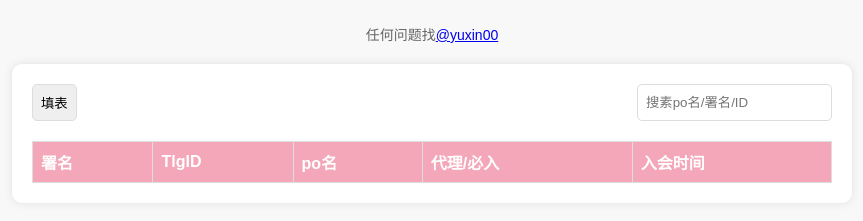
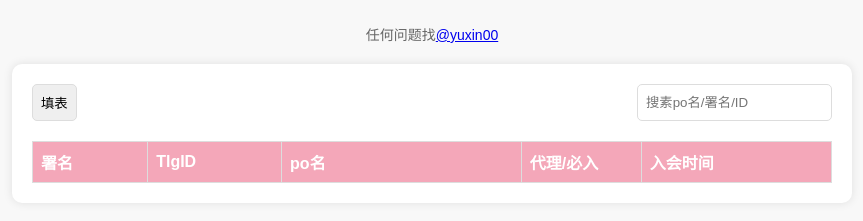
Before and after one commit to yyuxin00/po_list, a plain HTML site: page po_list.html in a window 1280 px wide. Shown: the part 105-326 px from the top of the page, without its empty margins (208-1071 px from the left). Drawn offline with Linux system fonts and the light colour scheme; no server answers.

Commit message:
po_list.html

```diff
--- a/po_list.html
+++ b/po_list.html
@@ -194,6 +194,12 @@
             background: #ccc;
             margin-top: 10px;
         }
+	th:nth-child(3), td:nth-child(3) {
+	    width: 30%;
+	}
+	th:nth-child(4), td:nth-child(4) {
+	    width: 15%;
+	}
     </style>
 </head>
 <body>
```
